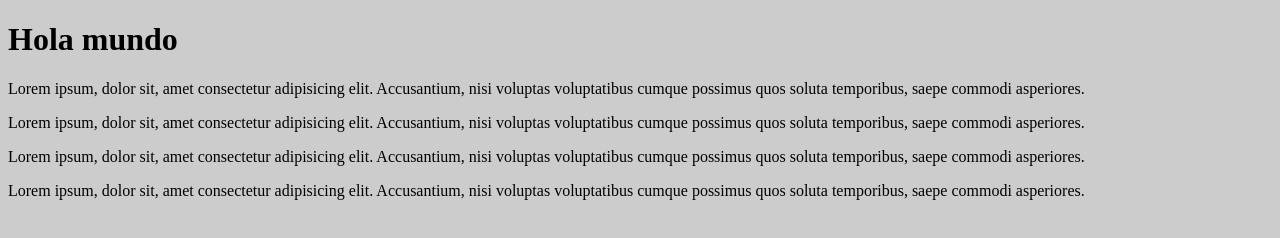
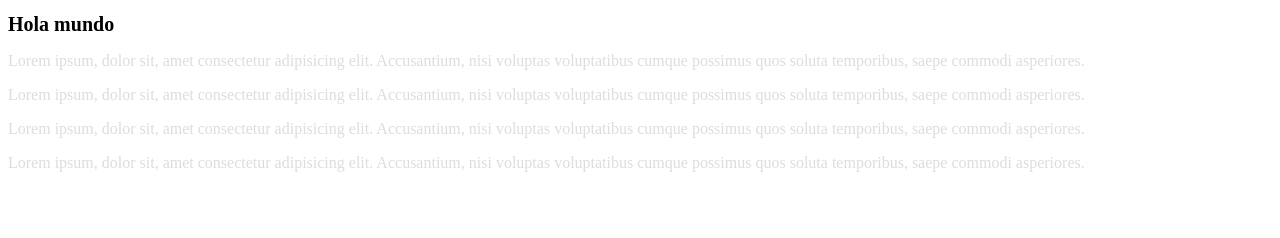
Before and after one commit to Denilcerv/miweb1, a plain HTML site: page index.html in a window 1280 px wide. Drawn offline with Linux system fonts and the light colour scheme.

Commit message:
Se aplican nuevos estilos a la web

```diff
--- a/css/main.css
+++ b/css/main.css
@@ -1,4 +1,13 @@
 body{
-	background: #ccc;
+	background: #fff;
 	color: #000;
 }
+
+h1{
+	font-size: 20px;
+	margin-bottom: 10px;
+}
+
+p{
+	color: #ddd;
+}
```
